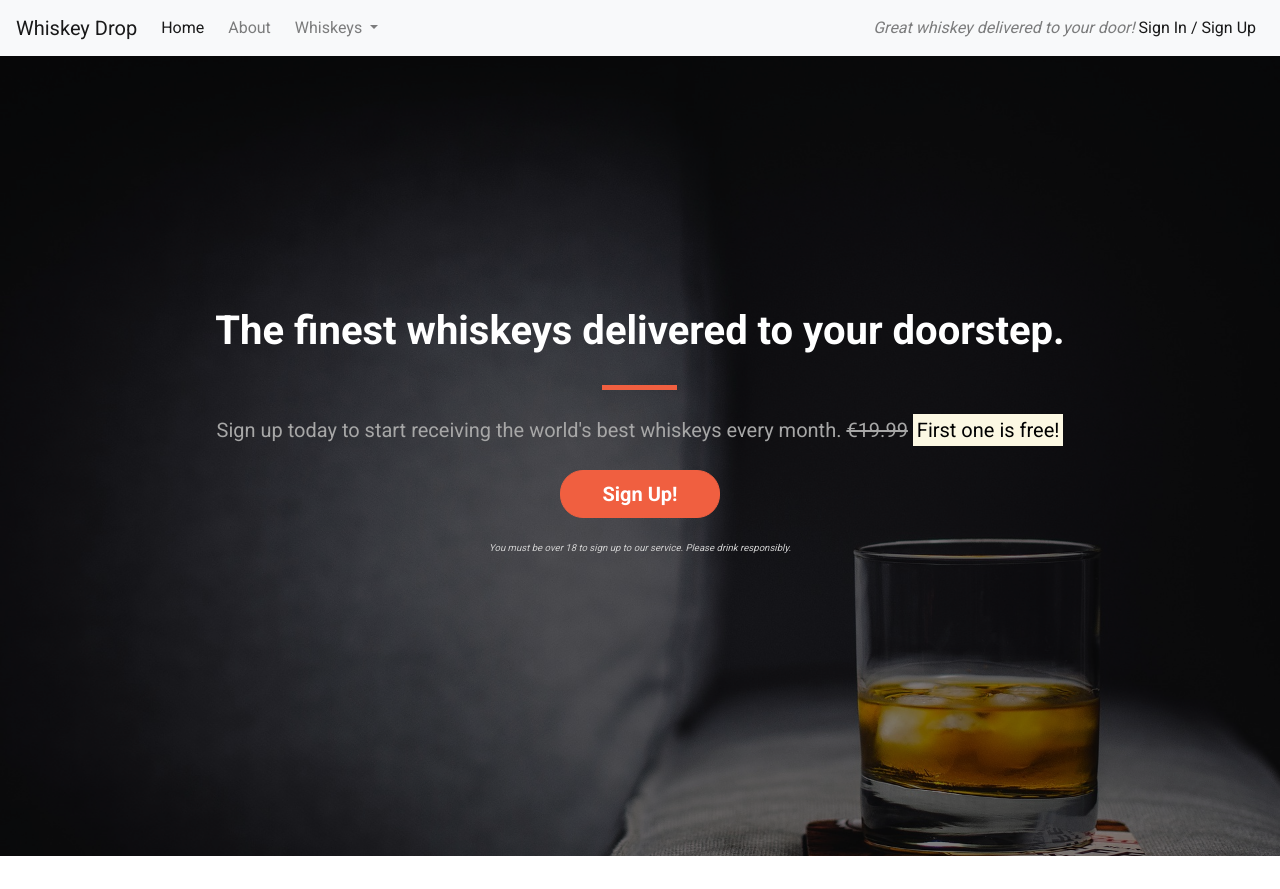
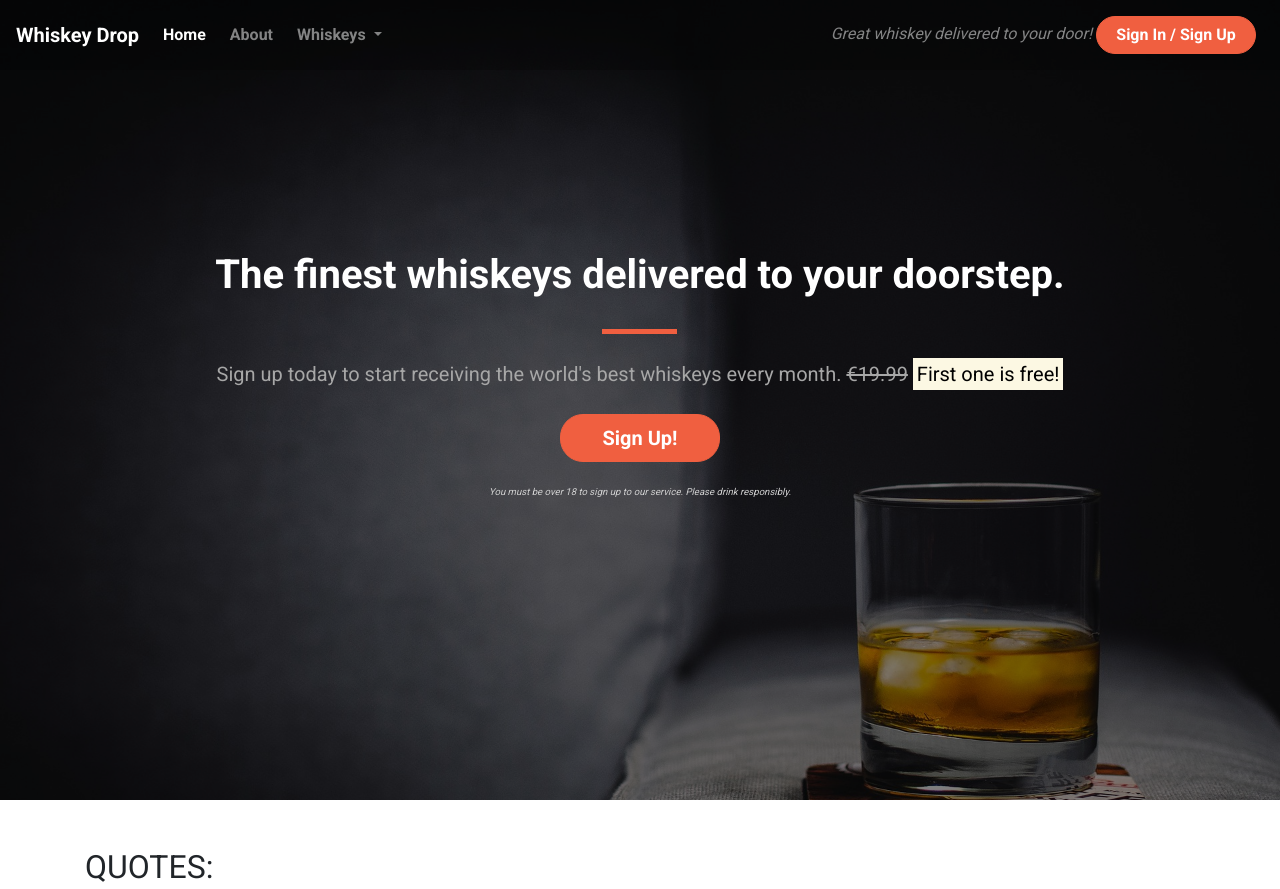
Before and after one commit to roc-11/whiskey-drop, a plain HTML site: page index.html in a window 1280 px wide. Shown: the top 889 px of the page. Drawn offline with nearby package versions, Linux system fonts and the light colour scheme.

Commit message:
Style navbar and make links bold

```diff
--- a/css/style.css
+++ b/css/style.css
@@ -32,6 +32,35 @@ body {
 .feature-container {}
 
 .quotes-container {}
+
+/* NavBar */
+.navalert-container {
+    z-index: 1;
+    position: absolute;
+    top: 0;
+    left: 0;
+    padding-left: 0;
+    padding-right: 0;
+}
+
+.navbar {
+    margin-bottom: 0;
+    border: 0;
+    width: 100%;
+    background-color: rgba(0, 0, 0, .25);
+}
+
+.navbar .navbar-toggler {
+    border: 0;
+}
+
+.navbar-brand {
+    font-weight: bold;
+}
+
+.navbar .navbar-nav a {
+    font-weight: bold;
+}
 
 /* Jumbotron */
 
--- a/index.html
+++ b/index.html
@@ -22,7 +22,11 @@
   </head>
 
   <body>
-    <nav class="navbar navbar-light bg-light navbar-expand-sm">
+    <!-- For the alert Promotion Banner-->
+    <div class="container-fluid navalert-container">
+      <!-- /For the alert Promotion Banner-->
+
+      <nav class="navbar navbar-dark navbar-expand-sm">
         <a href="/" class="navbar-brand">Whiskey Drop</a>
 
         <button
@@ -57,7 +61,10 @@
               >
                 Whiskeys
               </a>
-            <div class="dropdown-menu" aria-labelledby="navbarDropdownMenuLink">
+              <div
+                class="dropdown-menu"
+                aria-labelledby="navbarDropdownMenuLink"
+              >
                 <a class="dropdown-item" href="#">Irish</a>
                 <a class="dropdown-item" href="#">Scotch</a>
                 <a class="dropdown-item" href="#">Japanese</a>
@@ -74,10 +81,11 @@
         <div class="d-none d-md-block">
           <p class="navbar-text my-auto mr-2">
             <i>Great whiskey delivered to your door!</i>
-          <a href="#">Sign In / Sign Up</a>
+            <a href="#" class="btn btn--cta btn--red">Sign In / Sign Up</a>
           </p>
         </div>
       </nav>
+    </div>
 
     <!-- New promotion
     <article class="container alert-container">
```
Lines whose indentation alone changed are shown as unchanged.
